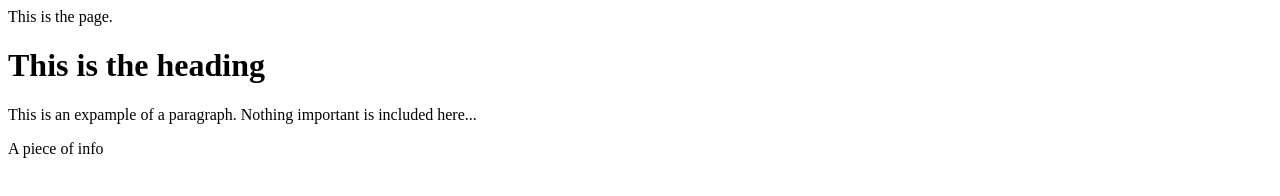
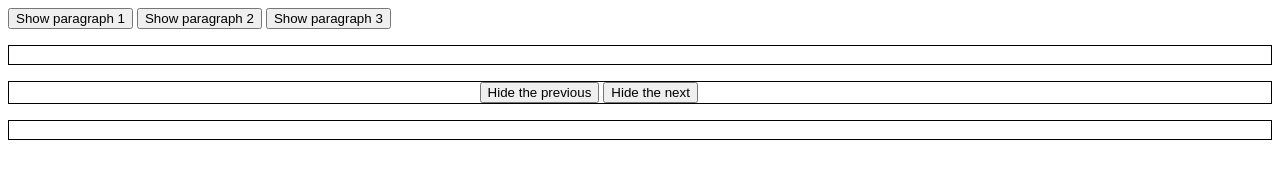
Before and after one commit to maciekpollub/eloquent-javaScript, a plain HTML site: page index.html in a window 1280 px wide. Drawn offline with nearby package versions, Linux system fonts and the light colour scheme.

Commit message:
moving through the DOM nodes - exercises...

```diff
--- a/index.html
+++ b/index.html
@@ -9,10 +9,23 @@
 </head>
 
 <body>
-  This is the page.
-  <h1 id="head">This is the heading</h1>
-  <p class="para">This is an expample of a paragraph. Nothing important is included here...</p>
-  <p class="info">A piece of info</p>
+  <div id="list">
+    <button onclick="showText(0)">Show paragraph 1</button>
+    <button onclick="showText(1)">Show paragraph 2</button>
+    <button onclick="showText(2)">Show paragraph 3</button>
+    <p>
+      Paragraph one ;sldkjalfgka  lkfja;lk ;lkdfgja ;lsdfkg a;dlfkg jad;lfkg .
+
+    </p>
+    <p>
+      Paragraph two sdfkga;dflkj adflkgja ;dflkg d;lfkgj dlfkgj s;dlfk gjsdlkf g.
+      <button onclick="hideText(0)">Hide the previous</button>
+      <button onclick="hideText(1)">Hide the next</button>
+    </p>
+    <p>
+      Paragraph three ;sldfka ;lsdkg a;lskja;lskdj ;asldkja; sd;alksdj a;lksd a;lskd galsk ga;lskdgja sdklfa ;lk .
+    </p>
+  </div>
   <script src="index.js" type="text/javascript"></script>
 
 </body>
--- a/index.js
+++ b/index.js
@@ -530,20 +530,18 @@ class MatrixIterator {
 }
 
 
+function showText(paraOrderNr) {
+  let para = document.getElementsByTagName("p")[paraOrderNr];
+  para.style.color="black";
+  para.style.fontWeight = "800";
+}
 
-
-
-
-$(document).ready(function() {
-  $("#head").click(function() {
-    alert($(".para").text())
+function hideText(binary) {
+  let secondPara = document.getElementsByTagName("p")[1];
+  let b = binary;
+  if (b == 0){
+    document.getElementsByTagName("p")[1].previousElementSibling.style.color="transparent";
+  } else {
+    document.getElementsByTagName("p")[1].nextElementSibling.style.color="transparent";
   }
-)
-
-$(".info").click(
-  function () {
-    $(this).toggleClass("colorfull");
-  }
-);
 }
-)
--- a/style.css
+++ b/style.css
@@ -1,3 +1,8 @@
 .colorfull {
   color:red;
 }
+
+p {
+  color: transparent;
+  border: 1px solid black;
+}
```
